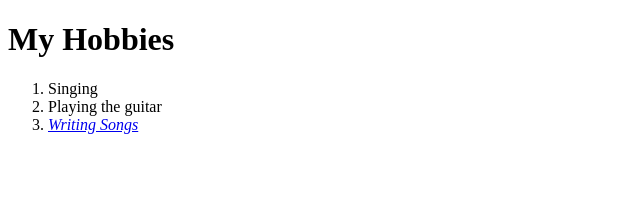
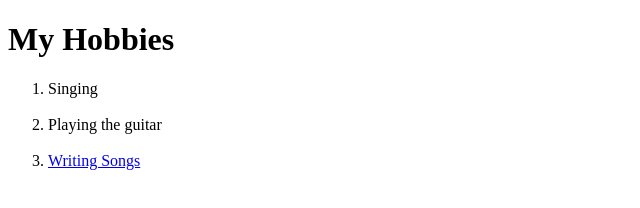
Before and after one commit to Paritosh-30/FirstWebsite, a plain HTML site: page hobbies.html in a window 1280 px wide. Shown: the whole page, without its empty margins (0-640 px from the left). Drawn offline with Linux system fonts and the light colour scheme.

Commit message:
Update hobbies.html

```diff
--- a/hobbies.html
+++ b/hobbies.html
@@ -3,13 +3,14 @@
   <head>
     <meta charset="utf-8">
     <title>My Hobbies</title>
+    <link rel="stylesheet" href="styles.css">
   </head>
   <body>
-    <h1>My Hobbies</h1>
+    <h1 id="hobby">My Hobbies</h1>
     <ol>
-      <li>Singing</li>
-      <li>Playing the guitar</li>
-      <li><em><a href="https://open.spotify.com/track/7DNj2UJlpX09ORoPPES0QP?si=5555441cf4ea4950">Writing Songs</a></em></li>
+      <li>Singing</li><br>
+      <li>Playing the guitar</li><br>
+      <li><a href="https://open.spotify.com/track/7DNj2UJlpX09ORoPPES0QP?si=5555441cf4ea4950">Writing Songs</a></li>
     </ol>
   </body>
 </html>
```
